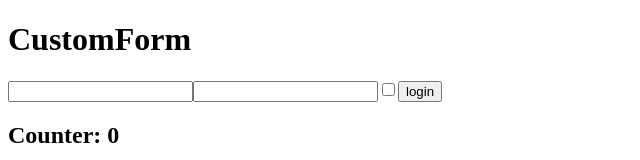
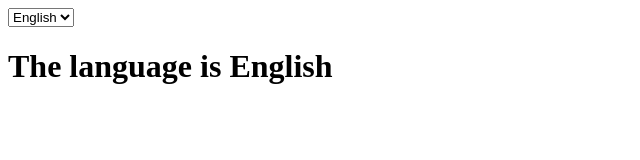
Before and after one commit to Ignazioconti/React_V2, a React (Create React App) app in the folder my-app/: page / in a window 1280 px wide. Shown: the top 160 px of the page, without its empty margins (0-640 px from the left). Built offline with nearby package versions, Linux system fonts and the light colour scheme; no server answers.

Commit message:
useContext

```diff
--- a/my-app/src/App.js
+++ b/my-app/src/App.js
@@ -3,20 +3,20 @@ import React from "react";
 // import { ClickTracker } from "./ClickTracker";
 // import { Container } from "./Container";
 // import { Counter } from "./Counter";
-// import { DisplayLanguage } from "./DisplayLanguage";
-import { GitHubUser } from "./GitHubUser";
-import { GitHubUserList } from "./GitHubUserList";
+import { DisplayLanguage } from "./DisplayLanguage";
+// import { GitHubUser } from "./GitHubUser";
+// import { GitHubUserList } from "./GitHubUserList";
 // import { HelloWord } from "./HelloWord";
-import { HookForm } from "./HookForm";
+// import { HookForm } from "./HookForm";
 // import { InteractiveWelcome } from "./InteractiveWelcome";
-// import { LanguageContext } from "./LanguageContext";
+import { LanguageContext } from "./LanguageContext";
 // import { Login } from "./Login";
 // import { Sum } from "./Sum";
 // import { TodoList } from "./TodoList";
 // import { UncontrolledLogin } from "./UncontrolledLogin";
 // import { Welcome } from "./Welcome";
-import { HookCounter } from "./HookCounter";
-import { CarDetails } from "./CarDetails";
+// import { HookCounter } from "./HookCounter";
+// import { CarDetails } from "./CarDetails";
 export class App extends React.Component {
   state = {
     language: "en",
@@ -30,7 +30,7 @@ export class App extends React.Component {
   render() {
     return (
       <div>
-        {/* <LanguageContext.Provider value={this.state.language}>
+        <LanguageContext.Provider value={this.state.language}>
           <select
             value={this.state.language}
             onChange={this.handleLanguageChange}
@@ -40,7 +40,7 @@ export class App extends React.Component {
           </select>
           <DisplayLanguage />
         </LanguageContext.Provider>
-        <HelloWord />
+        {/* <HelloWord />
         <Welcome name="John" renderAge={true} />
         <Counter
           initialValue={2}
@@ -71,13 +71,13 @@ export class App extends React.Component {
         <GitHubUser username="Ignazioconti" />
         <GitHubUserList /> */}
 
-        <HookForm />
+        {/* <HookForm />
         <HookCounter />
         <GitHubUser username="Ignazioconti" />
         <GitHubUserList />
         <CarDetails
           initialData={{ model: "Lancia Y", year: 2017, color: "White" }}
-        />
+        /> */}
       </div>
     );
   }
--- a/my-app/src/DisplayLanguage.js
+++ b/my-app/src/DisplayLanguage.js
@@ -1,18 +1,11 @@
-import React from "react";
+import { useContext } from "react";
 import { LanguageContext } from "./LanguageContext";
 
 const SetLanguage = {
   en: { CURRENT_LANGUAGE: "The language is English" },
   it: { CURRENT_LANGUAGE: "La lingua è Italiano" },
 };
-export class DisplayLanguage extends React.Component {
-  render() {
-    return (
-      <LanguageContext.Consumer>
-        {(language) => {
-          return <h1>{SetLanguage[language].CURRENT_LANGUAGE}</h1>;
-        }}
-      </LanguageContext.Consumer>
-    );
-  }
+export function DisplayLanguage() {
+  const language = useContext(LanguageContext);
+  return <h1>{SetLanguage[language].CURRENT_LANGUAGE}</h1>;
 }
```
